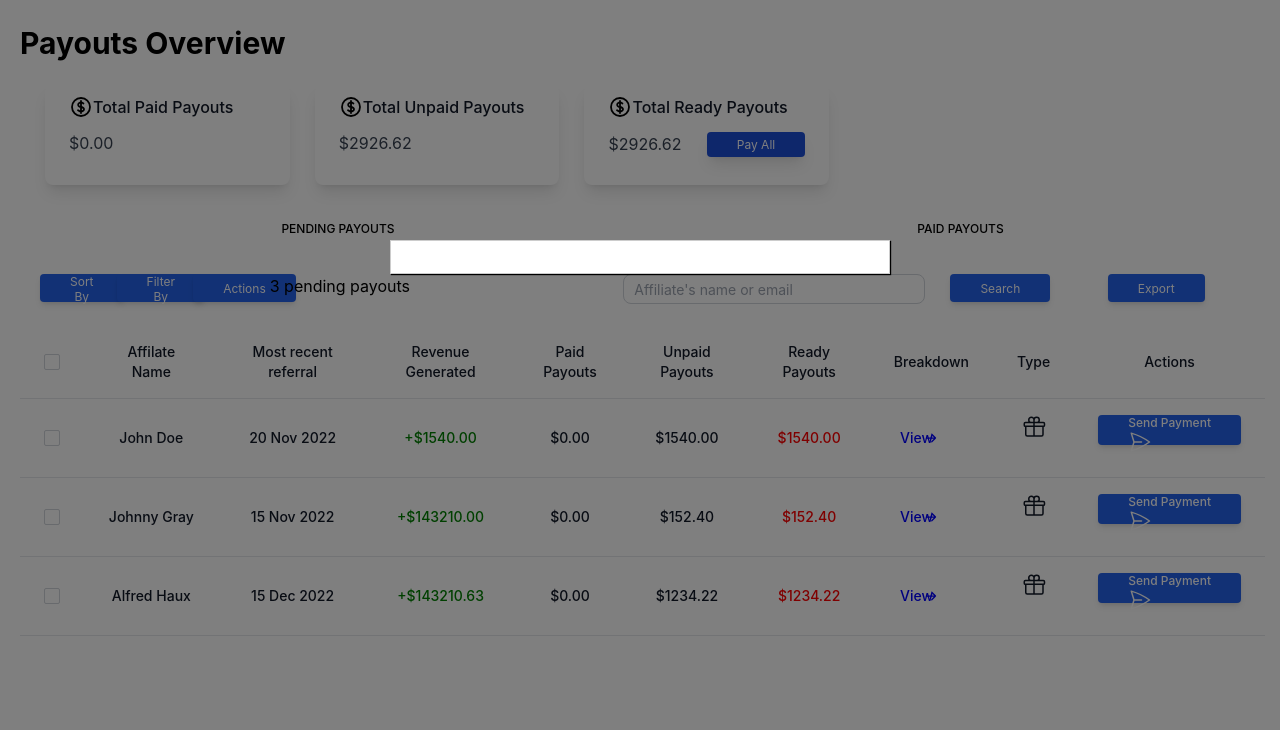
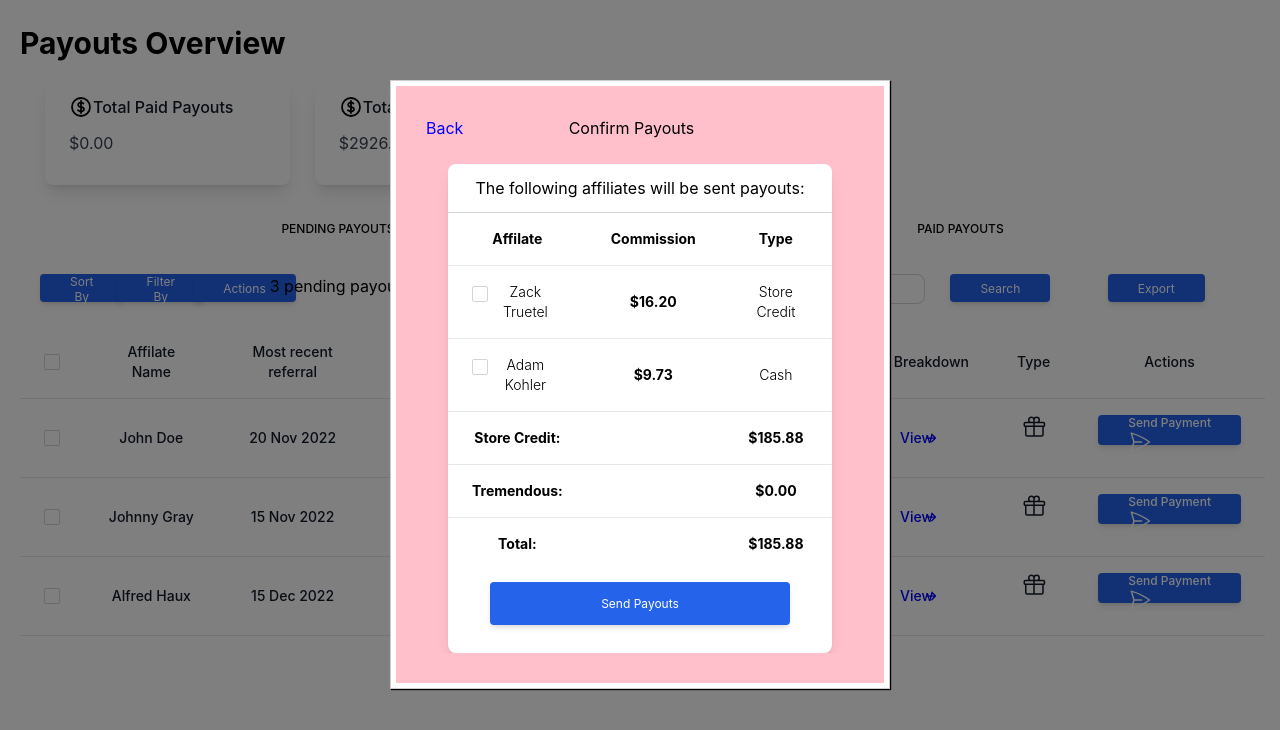
Before and after one commit to DevOps242/payout-page, a React (Create React App) app: page / in a window 1280 px wide. Both pictures are taken after a click on the button "Pay All". Shown: the top 730 px of the page. Built offline with nearby package versions, Linux system fonts and the light colour scheme.

Commit message:
Update: added modal payments UI

```diff
--- a/src/contianer/Payments/Payments.js
+++ b/src/contianer/Payments/Payments.js
@@ -1,7 +1,9 @@
 import React, { useContext, useState } from "react";
 import PayoutContext from "../../store/PayoutContext";
 
-const Payments = () => {
+import Button from "../../components/ui/Button/Button";
+import Table from "../../components/Table/Table";
+const Payments = ({ closeModal }) => {
   const payoutCtx = useContext(PayoutContext);
 
   const [selectedAffilate, setSelectedAffilate] = useState(
@@ -12,7 +14,152 @@ const Payments = () => {
 
   return (
     <>
-      <div className="container"></div>
+      <div className="payment-modal-container">
+        <div className="container-head flex w-2/2">
+          <p className="flex w-1/3 back-button" onClick={closeModal}>
+            Back
+          </p>
+          <p className="flex w-2/3">Confirm Payouts</p>
+        </div>
+
+        <br />
+        <div className="relative overflow-x-auto container">
+          <div className="flex justify-center">
+            <div className="block rounded-lg shadow-lg bg-white max-w-sm text-center">
+              <div className="py-3 px-6 border-b border-gray-300">
+                The following affiliates will be sent payouts:
+              </div>
+              <div class="container ">
+                <table className="min-w-full">
+                  <thead className="bg-white border-b">
+                    <tr>
+                      <th
+                        scope="col"
+                        className="text-sm font-bold text-black-1000 px-6 py-4 text-center"
+                      >
+                        Affilate
+                      </th>
+                      <th
+                        scope="col"
+                        className="text-sm font-bold text-black-1000 px-6 py-4 text-center"
+                      >
+                        Commission
+                      </th>
+                      <th
+                        scope="col"
+                        className="text-sm font-bold text-black-1000 px-6 py-4 text-center"
+                      >
+                        Type
+                      </th>
+                    </tr>
+                  </thead>
+                  <tbody>
+                    {/* Dynamic data */}
+
+                    <tr className="bg-white border-b dark:border-gray-250">
+                      <td className="text-sm font-light text-black-400 px-6 py-4 text-center">
+                        <div className="form-check">
+                          <input
+                            className="form-check-input appearance-none h-4 w-4 border border-gray-300 rounded-sm bg-white checked:bg-blue-600 checked:border-blue-600 focus:outline-none transition duration-200 my-1 align-top bg-no-repeat bg-center bg-contain float-left cursor-pointer"
+                            type="checkbox"
+                            value=""
+                            id="flexCheckDefault3"
+                            // onChange={(e) =>
+                            //   toggleSelectedAffilate(e, affilate)
+                            // }
+                            // checked={
+                            //   selectedAffilates.find((item) => {
+                            //     return item.id === affilate.id;
+                            //   })
+                            //     ? true
+                            //     : false
+                            // }
+                          />
+                        </div>
+                        Zack Truetel
+                      </td>
+                      <td className="text-sm font-bold text-black-400 px-6 py-4 text-center">
+                        $16.20
+                      </td>
+                      <td className="text-sm font-light text-black-400 px-6 py-4 text-center">
+                        Store Credit
+                      </td>
+                    </tr>
+
+                    {/* Testing  */}
+                    <tr className="bg-white border-b dark:border-gray-250">
+                      <td className="text-sm font-light text-black-400 px-6 py-4 text-center">
+                        <div className="form-check">
+                          <input
+                            className="form-check-input appearance-none h-4 w-4 border border-gray-300 rounded-sm bg-white checked:bg-blue-600 checked:border-blue-600 focus:outline-none transition duration-200 my-1 align-top bg-no-repeat bg-center bg-contain float-left cursor-pointer"
+                            type="checkbox"
+                            value=""
+                            id="flexCheckDefault3"
+                            // onChange={(e) =>
+                            //   toggleSelectedAffilate(e, affilate)
+                            // }
+                            // checked={
+                            //   selectedAffilates.find((item) => {
+                            //     return item.id === affilate.id;
+                            //   })
+                            //     ? true
+                            //     : false
+                            // }
+                          />
+                        </div>
+                        Adam Kohler
+                      </td>
+                      <td className="text-sm font-bold text-black-400 px-6 py-4 text-center">
+                        $9.73
+                      </td>
+                      <td className="text-sm font-light text-black-400 px-6 py-4 text-center">
+                        Cash
+                      </td>
+                    </tr>
+
+                    <tr className="bg-white border-b dark:border-gray-250">
+                      <td className="text-sm font-bold text-black-1000 px-6 py-4 text-center">
+                        Store Credit:
+                      </td>
+                      <td></td>
+                      <td className="text-sm font-bold text-black-1000 px-6 py-4 text-center">
+                        $185.88
+                      </td>
+                    </tr>
+                    <tr className="bg-white border-b dark:border-gray-250">
+                      <td className="text-sm font-bold text-black-1000 px-6 py-4 text-center">
+                        Tremendous:
+                      </td>
+                      <td></td>
+                      <td className="text-sm font-bold text-black-1000 px-6 py-4 text-center">
+                        $0.00
+                      </td>
+                    </tr>
+                    <tr>
+                      <td className="text-sm font-bold text-black-1000 px-6 py-4 text-center">
+                        Total:
+                      </td>
+                      <td></td>
+                      <td className="text-sm font-bold text-black-1000 px-6 py-4 text-center">
+                        $185.88
+                      </td>
+                    </tr>
+                  </tbody>
+                </table>
+              </div>
+              {/* Send Payout button */}
+              <div className="py-3 px-6 text-gray-600">
+                <Button
+                  title="Send payouts"
+                  h={43}
+                  w={300}
+                  onPressAction={() => console.log("test")}
+                />
+              </div>
+            </div>
+          </div>
+        </div>
+      </div>
     </>
   );
 };
--- a/src/index.css
+++ b/src/index.css
@@ -152,19 +152,21 @@ code {
 }
 
 /* Modal Component */
-
 .modal {
   position: fixed;
   z-index: 500;
   background-color: white;
-  width: 70%;
+  min-width: 25%;
+  max-width: 60%;
+  width: 45%;
   border: 1px solid #ccc;
   box-shadow: 1px 1px 1px black;
-  padding: 16px;
+  padding: 5px;
   left: 15%;
-  top: 30%;
+  top: 10%;
   box-sizing: border-box;
   transition: all 0.3s ease-out;
+  overflow: scroll;
 }
 
 @media (min-width: 600px) {
@@ -173,3 +175,19 @@ code {
       left: calc(50% - 250px);
   }
 }
+
+/* Payout Modal*/
+.payment-modal-container{
+  width:100%;
+  background-color: pink;
+  padding: 30px;
+  overflow: scroll;
+}
+
+.back-button{
+  color: blue;
+}
+.back-button:hover{
+  cursor: pointer;
+  opacity: .60;
+}
--- a/src/screens/Payout.js
+++ b/src/screens/Payout.js
@@ -58,7 +58,7 @@ const Payout = () => {
     setSeletedData((prevState) => [affilate, ...prevState]);
   }
 
-  function closedModalHandler() {
+  function closeModalHandler() {
     setModalState(false);
   }
 
@@ -115,10 +115,8 @@ const Payout = () => {
         />
       </div>
 
-      <Modal show={modalState} clicked={closedModalHandler}>
-        <div className="contianer">
-          <Payments />
-        </div>
+      <Modal show={modalState} clicked={closeModalHandler}>
+        <Payments closeModal={closeModalHandler} />
       </Modal>
     </>
   );
```
